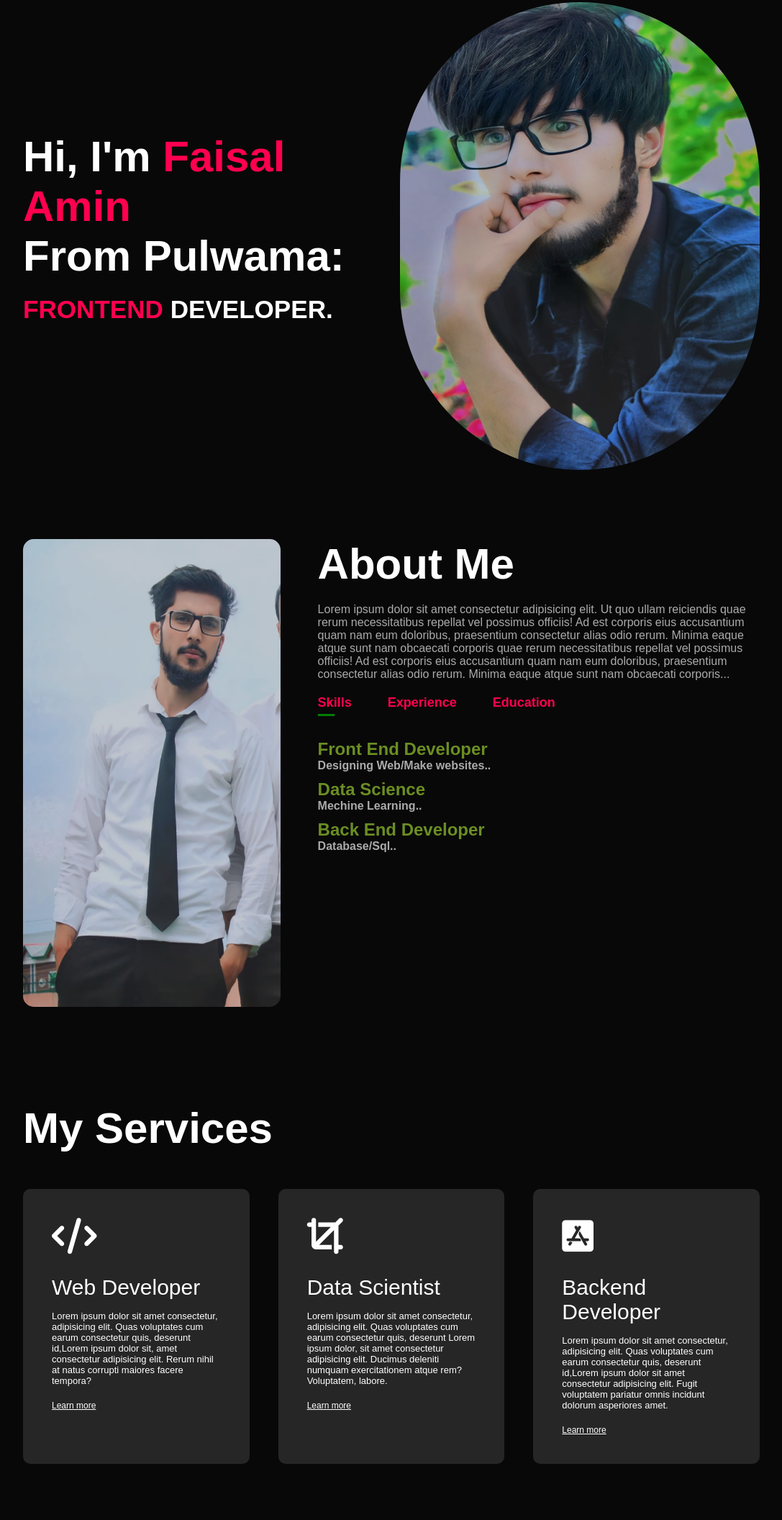
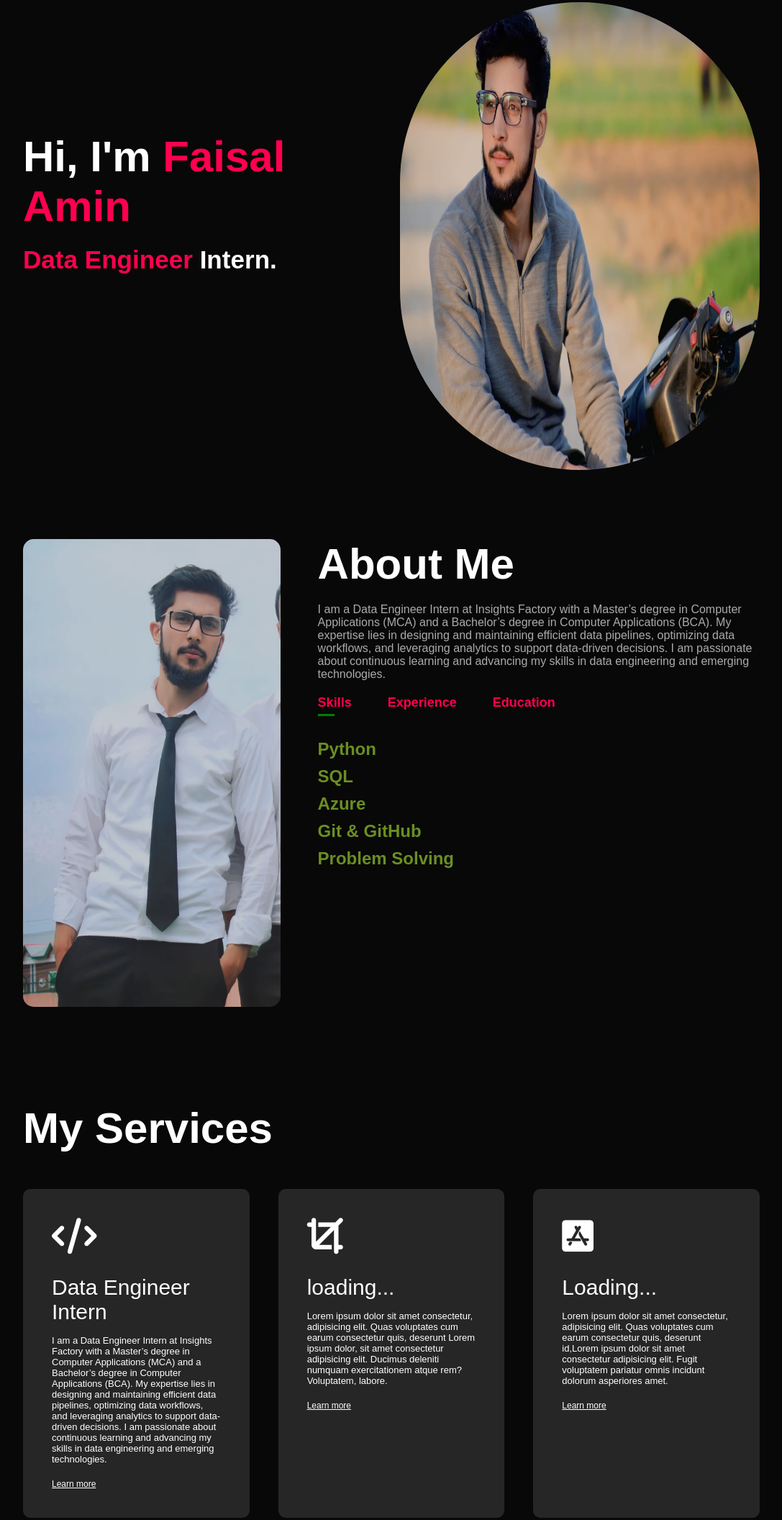
Before and after one commit to FaisalAmin-123/personal-portfolio, a plain HTML site: page personal_portfolio/index.html in a window 1280 px wide. Shown: the part 141-2253 px from the top of the page at 72% size, without its empty margins (96-1183 px from the left). Drawn offline with Linux system fonts and the light colour scheme.

Commit message:
Updated my personal portfolio

```diff
--- a/personal_portfolio/index.html
+++ b/personal_portfolio/index.html
@@ -30,13 +30,13 @@
             <div class="text_image">
             <div class="header_text">
                 <!-- <p>FRONT END DEVELOPER</p> -->
-                <h1>Hi,  I'm <span>Faisal Amin</span> <br> From Pulwama:</h1>
-                <h3><span>FRONTEND </span>DEVELOPER.</h3>
+                <h1>Hi,  I'm <span>Faisal Amin</span> <br></h1>
+                <h3><span>Data Engineer </span>Intern.</h3>
             </div>
 
         <!-- <div class="image"> -->
         <div class="header_img">
-            <img src="./images/image7.jpg" alt="rgdsgdedsg">
+            <img src="./images/powerpages.jpg" alt="rgdsgdedsg">
         </div>
     </div>
     <!-- </div> -->
@@ -50,7 +50,7 @@
                 </div>
                 <div class="about_col-2">
                     <h1 class="sub-title">About Me</h1>
-                    <p>Lorem ipsum dolor sit amet consectetur adipisicing elit. Ut quo ullam reiciendis quae rerum necessitatibus repellat vel possimus officiis! Ad est corporis eius accusantium quam nam eum doloribus, praesentium consectetur alias odio rerum. Minima eaque atque sunt nam obcaecati corporis quae rerum necessitatibus repellat vel possimus officiis! Ad est corporis eius accusantium quam nam eum doloribus, praesentium consectetur alias odio rerum. Minima eaque atque sunt nam obcaecati corporis...</p>
+                    <p>I am a Data Engineer Intern at Insights Factory with a Master’s degree in Computer Applications (MCA) and a Bachelor’s degree in Computer Applications (BCA). My expertise lies in designing and maintaining efficient data pipelines, optimizing data workflows, and leveraging analytics to support data-driven decisions. I am passionate about continuous learning and advancing my skills in data engineering and emerging technologies.</p>
                     <div class="tab_titles">
                         <p class="tab-links active-link" onclick="opentab('skills')">Skills</p>
                         <p class="tab-links"  onclick="opentab('experience')">Experience</p>
@@ -58,23 +58,25 @@
                     </div>
                     <div class="tab-contents active-tab" id="skills">
                         <ul>
-                            <li><span>Front End Developer</span><br><p>Designing Web/Make websites..</p></li>
-                            <li><span>Data Science </span><br><p>Mechine Learning..</p></li>
-                            <li><span>Back End Developer</span><br><p>Database/Sql..</p></li>
+                            <li><span>Python</span><br><p></p></li>
+                            <li><span>SQL</span><br><p></p></li>
+                            <li><span>Azure</span><br><p></p></li>
+                            <li><span>Git & GitHub</span><br><p></p></li>
+                            <li><span>Problem Solving</span><br><p></p></li>
 
                     </div>
                     <div class="tab-contents" id="experience">
                         <ul>
-                            <li><span>2023 - Current</span><br><p>Web Developer..</p></li>
-                            <li><span>2019 - 2020 </span><br><p>Data Scientist.></p></li>
-                            <li><span>2016 - 2018</span><br><p>Data Analis</p></li>
+                            <li><span>loading</span><br><p>.....</p></li>
+                            <li><span>loading</span><br><p>.....</p></li>
+                            <li><span>loading</span><br><p>.....</p></li>
                         </ul>
                     </div>
                     <div class="tab-contents" id="education">
                         <ul>
-                            <li><span>2016</span><br><p>Designing Web/Make websites in ITI Bangalore..</p></li>
-                            <li><span>2015 </span><br><p>Mechine Learning in ITI Banglore..</p></li>
-                            <li><span>2014</span><br><p>Database/SqL in ITI Banglore..</p></li>
+                            <li><span>2025</span><br><p>Master's In Computer Applications (MCA)..</p></li>
+                            <li><span>2023 </span><br><p>Bachelor’s In Computer Application..</p></li>
+
                         </ul>
                     </div>
                 </div>
@@ -90,19 +92,19 @@
             <div class="services-list">
                 <div>
                     <i class="fa-solid fa-code"></i>
-                    <h2>Web Developer</h2>
-                    <p>Lorem ipsum dolor sit amet consectetur, adipisicing elit. Quas voluptates cum earum consectetur quis, deserunt id,Lorem ipsum dolor sit, amet consectetur adipisicing elit. Rerum nihil at natus corrupti maiores facere tempora? </p>
+                    <h2>Data Engineer Intern</h2>
+                    <p>I am a Data Engineer Intern at Insights Factory with a Master’s degree in Computer Applications (MCA) and a Bachelor’s degree in Computer Applications (BCA). My expertise lies in designing and maintaining efficient data pipelines, optimizing data workflows, and leveraging analytics to support data-driven decisions. I am passionate about continuous learning and advancing my skills in data engineering and emerging technologies. </p>
                     <a href="#">Learn more</a>
                 </div>
                 <div>
                     <i class="fa-solid fa-crop"></i>
-                    <h2>Data Scientist</h2>
+                    <h2>loading...</h2>
                     <p>Lorem ipsum dolor sit amet consectetur, adipisicing elit. Quas voluptates cum earum consectetur quis, deserunt Lorem ipsum dolor, sit amet consectetur adipisicing elit. Ducimus deleniti numquam exercitationem atque rem? Voluptatem, labore. </p>
                     <a href="#">Learn more</a>
                 </div>
                 <div>
                     <i class="fa-brands fa-app-store-ios"></i>
-                    <h2>Backend Developer</h2>
+                    <h2>Loading...</h2>
                     <p>Lorem ipsum dolor sit amet consectetur, adipisicing elit. Quas voluptates cum earum consectetur quis, deserunt id,Lorem ipsum dolor sit amet consectetur adipisicing elit. Fugit voluptatem pariatur omnis incidunt dolorum asperiores amet.</p>
                     <a href="#">Learn more</a>
                 </div>
@@ -149,15 +151,15 @@
             <div class="row">
                 <div class="contect-left">
                     <h1 class="sub-title">Contect Me</h1>
-                    <p> <i class="fa-solid fa-paper-plane"></i>contect@example.com</p>
-                    <p> <i class="fa-solid fa-square-phone"></i>0123456789</p>
+                    <p> <i class="fa-solid fa-paper-plane"></i>darfaisal3204@gmail.com</p>
+                    <p> <i class="fa-solid fa-square-phone"></i>7051696994</p>
                     <div class="social-icon">
                         <a href="http:facebook.com"><i class="fa-brands fa-facebook"></i></a>
                         <a href=""><i class="fa-brands fa-twitter-square"></i></a>
                         <a href=""><i class="fa-brands fa-instagram"></i></a>
                         <a href=""><i class="fa-brands fa-linkedin"></i></a>
                     </div>
-                    <a href="./images/cv.pdf.pdf" download class="btn btn2">Download CV</a>
+                    <a href="./images/data_engineer_resume.pdf" download class="btn btn2">Download CV</a>
 
                 </div>
                 <div class="contect-right">
```
Also changed, not shown: personal_portfolio/images/powerpages.jpg (added), 1 other file.
